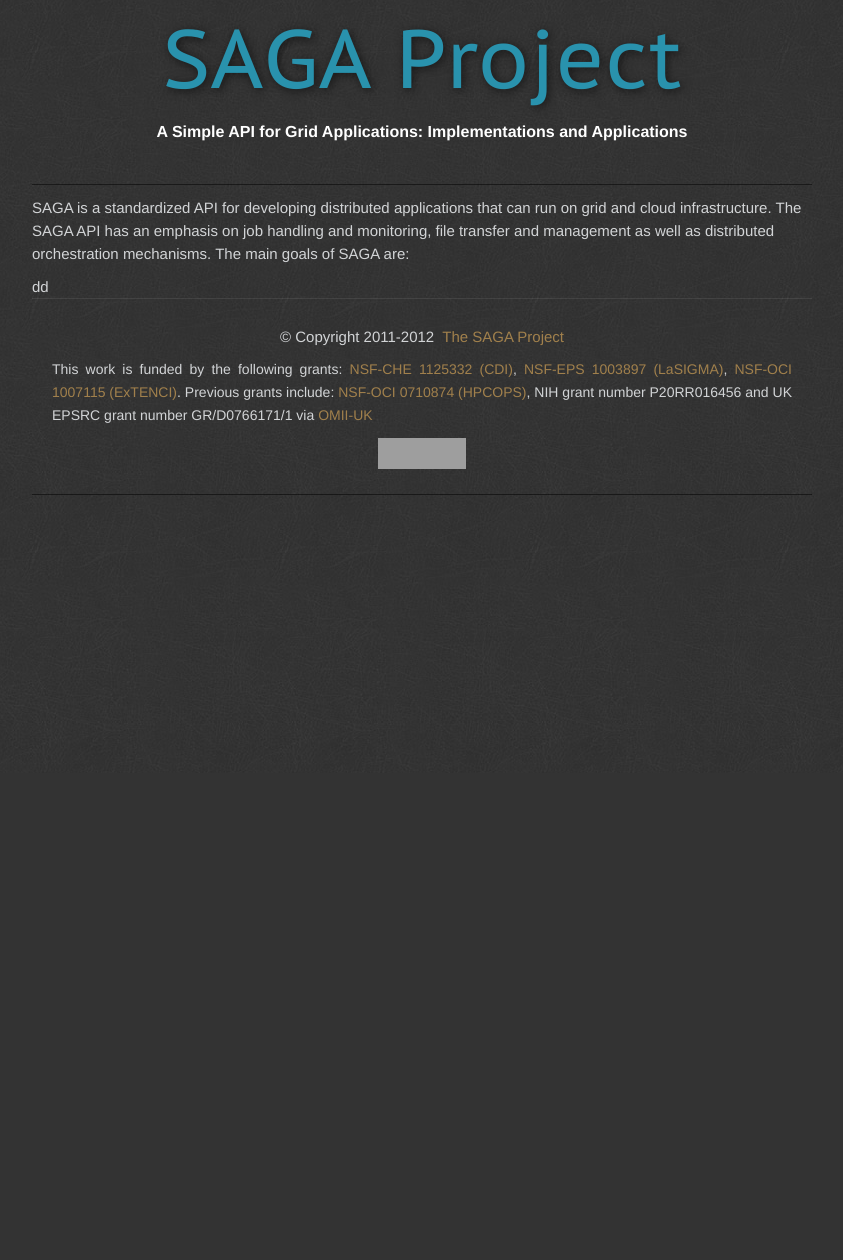
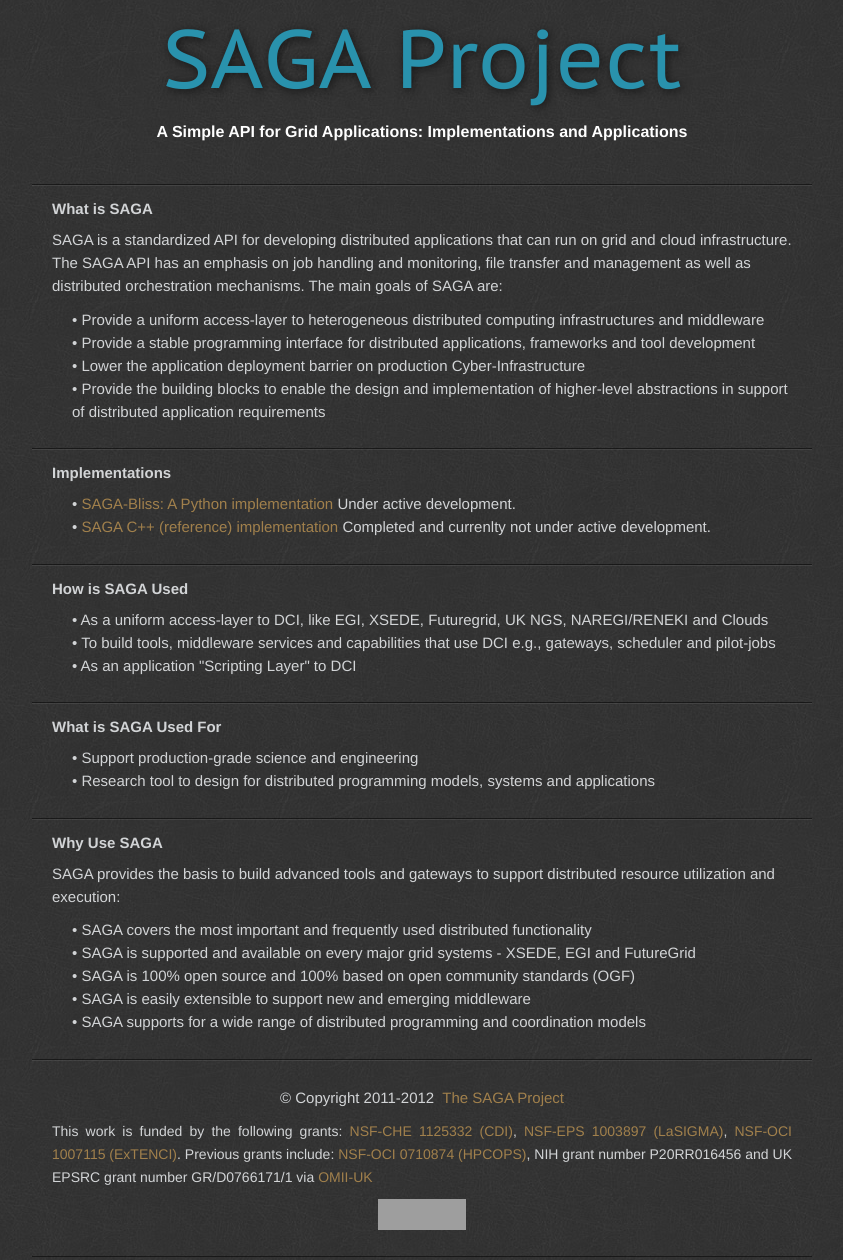
Before and after one commit to saga-project/saga-project.github.com, a plain HTML site: page index.html in a window 1280 px wide. Shown: the part 27-1287 px from the top of the page, without its empty margins (218-1061 px from the left). Before the commit the page ends 800 px from the top, so only its background shows below. Drawn offline with Linux system fonts and the light colour scheme; grey boxes are pictures that could not be loaded; a script that the page names is missing.

Commit message:
copied content from old saga project

```diff
--- a/index.html
+++ b/index.html
@@ -16,7 +16,7 @@
   <meta name="title" content="The SAGA Project - A Simple API for Grid Applications: Implementations and Applications." />
   <meta http-equiv="Content-Type" content="text/html; charset=us-ascii" />
   <!--link rel="shortcut icon" href="./images/A_48.ico" /-->
-  <!link rel="apple-touch-icon" href="./images/A_114.png" /-->
+  <!--link rel="apple-touch-icon" href="./images/A_114.png" /-->
   <link rel="stylesheet" href="./css/screen.css" type="text/css" media="screen" />
   <link rel="stylesheet" href="./css/custom.css" type="text/css" media="screen" />
   <link rel="stylesheet" href="./css/fonts/ptsans/stylesheet.css" type="text/css" media="screen" />
@@ -69,10 +69,59 @@
     <div id="informations">
       <ul>
         <li>
-          <p>SAGA is a standardized API for developing distributed applications that can run on grid and cloud infrastructure. The SAGA API has an emphasis on job handling and monitoring, file transfer and management as well as distributed orchestration mechanisms. The main goals of SAGA are:</P>
-          <ul><li>dd</li><ul>
+          <div class="group row">
+          <h3>What is SAGA</h3>
+          <p>SAGA is a standardized API for developing distributed applications that can run on grid and cloud infrastructure. The SAGA API has an emphasis on job handling and monitoring, file transfer and management as well as distributed orchestration mechanisms. The main goals of SAGA are:</p><p style="padding-left:20px;">
+           &#8226; Provide a uniform access-layer to heterogeneous distributed computing infrastructures and middleware<br/>
+           &#8226; Provide a stable programming interface for distributed applications, frameworks and tool development<br/>
+           &#8226; Lower the application deployment barrier on production Cyber-Infrastructure<br/>
+           &#8226; Provide the building blocks to enable the design and implementation of higher-level abstractions in support of distributed application requirements</p>
+          </div>
+        </li>
 
+        <li>
+          <div class="group row">
+          <h3>Implementations</h3>
+          <p style="padding-left:20px;">
+           &#8226; <a href="http://saga-project.github.com/bliss/">SAGA-Bliss: A Python implementation</a> Under active development.<br/>
+ 	   &#8226; <a href="http://saga-project.github.com/saga-core/">SAGA C++ (reference) implementation</a> Completed and currenlty not under active development.
+          </div>
         </li>
+
+        <li>
+          <div class="group row">
+          <h3>How is SAGA Used</h3>
+          <p style="padding-left:20px;">
+           &#8226; As a uniform access-layer to DCI, like EGI, XSEDE, Futuregrid, UK NGS, NAREGI/RENEKI and Clouds<br/>
+ 	   &#8226; To build tools, middleware services and capabilities that use DCI e.g., gateways, scheduler and pilot-jobs<br/>
+           &#8226; As an application "Scripting Layer" to DCI
+          </div>
+        </li>
+
+        <li>
+          <div class="group row">
+          <h3>What is SAGA Used For</h3>
+          <p style="padding-left:20px;">
+ 	   &#8226; Support production-grade science and engineering<br/>
+           &#8226; Research tool to design for distributed programming models, systems and applications
+          </div>
+        </li>
+
+        <li>
+          <div class="group row">
+          <h3>Why Use SAGA</h3>
+          <p>SAGA provides the basis to build advanced tools and gateways to support distributed resource utilization and execution:</p>
+          <p style="padding-left:20px;">
+ 	   &#8226; SAGA covers the most important and frequently used distributed functionality<br/>
+           &#8226; SAGA is supported and available on every major grid systems - XSEDE, EGI and FutureGrid <br/>
+           &#8226; SAGA is 100% open source and 100% based on open community standards (OGF)<br/>
+           &#8226; SAGA is easily extensible to support new and emerging middleware<br/>
+           &#8226; SAGA supports for a wide range of distributed programming and coordination models<br/>
+
+
+          </div>
+        </li>
+
 
         <li>
             <script type='text/javascript' charset='utf-8'>footer();</script>
```
